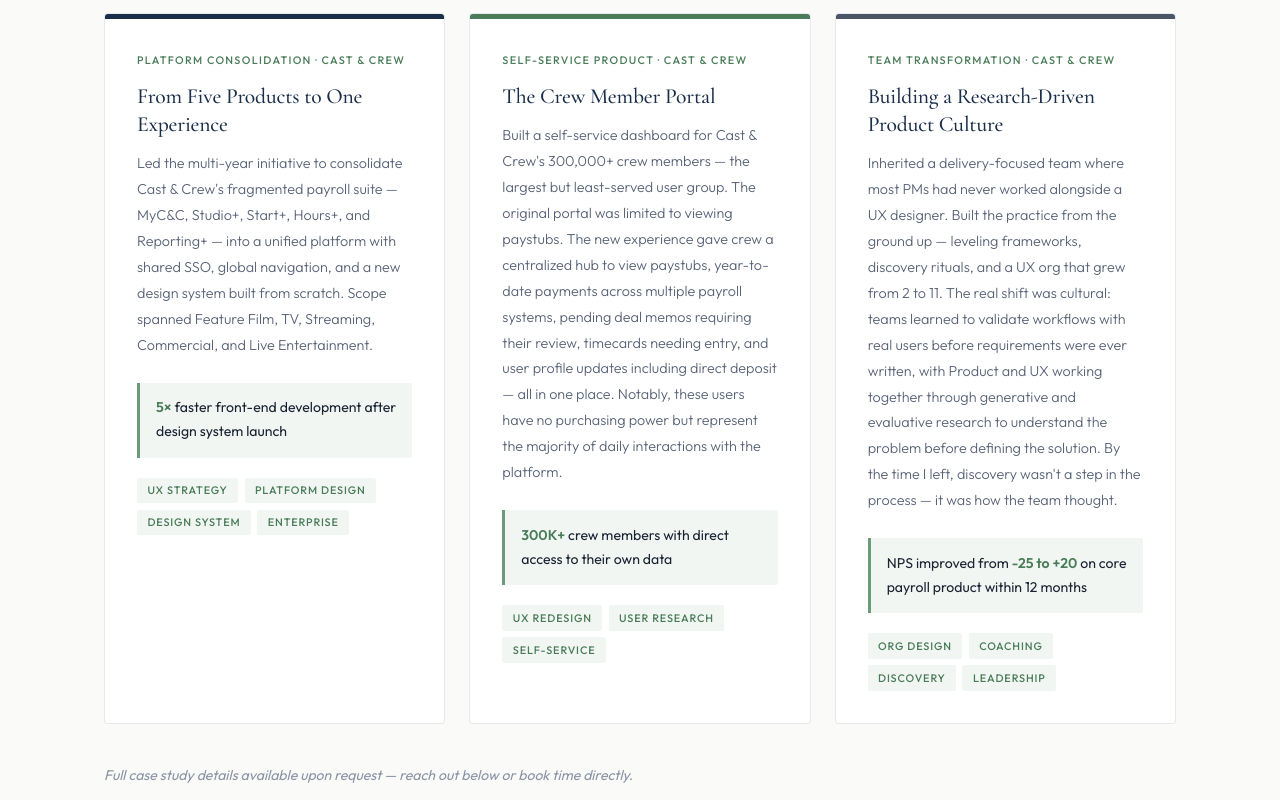
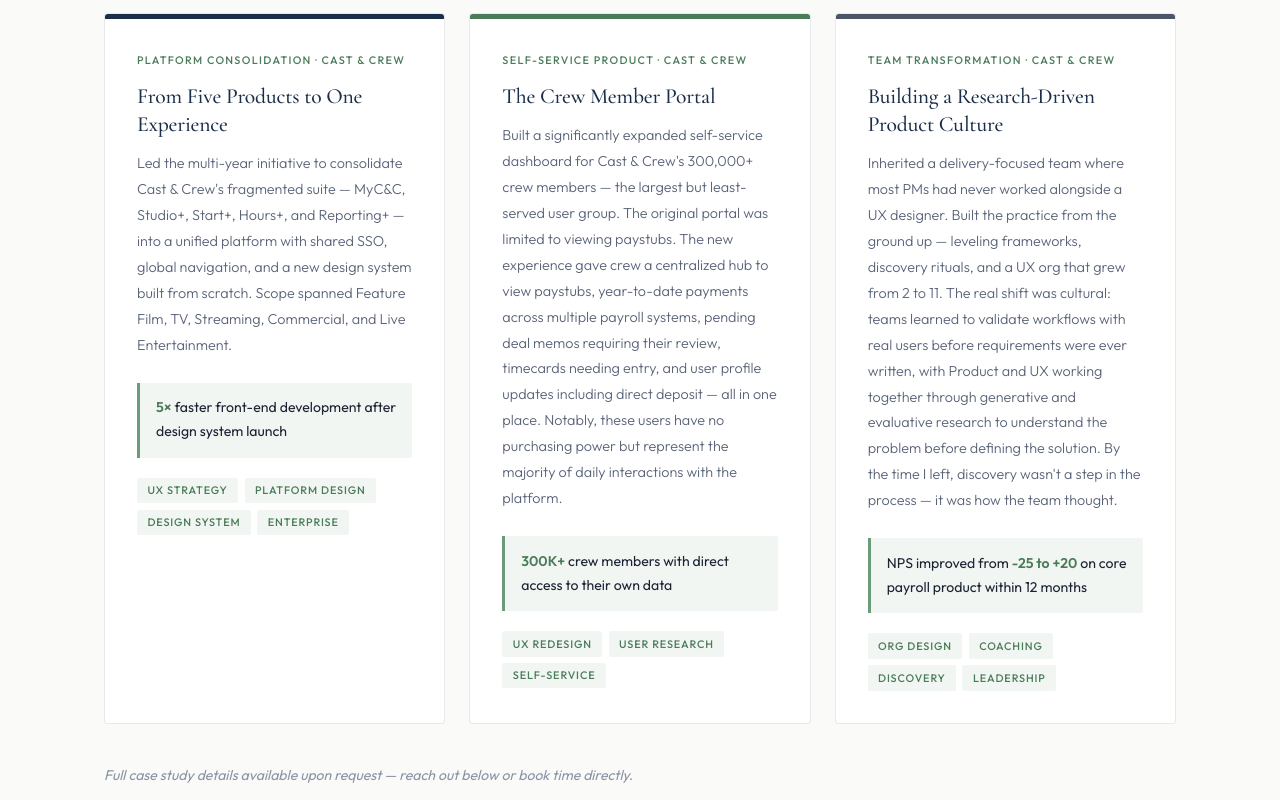
Before and after one commit to kvensel90/kvensel90.github.io, a plain HTML site: page index.html in a window 1280 px wide. Shown: the part 2900-3700 px from the top of the page. Drawn offline with nearby package versions, Linux system fonts and the light colour scheme; a script that the page names is missing.

Commit message:
Add files via upload

```diff
--- a/index.html
+++ b/index.html
@@ -815,7 +815,7 @@
         <div class="card-body">
           <div class="card-type">Platform Consolidation · Cast &amp; Crew</div>
           <div class="card-title">From Five Products to One Experience</div>
-          <div class="card-desc">Led the multi-year initiative to consolidate Cast &amp; Crew's fragmented payroll suite — MyC&amp;C, Studio+, Start+, Hours+, and Reporting+ — into a unified platform with shared SSO, global navigation, and a new design system built from scratch. Scope spanned Feature Film, TV, Streaming, Commercial, and Live Entertainment.</div>
+          <div class="card-desc">Led the multi-year initiative to consolidate Cast &amp; Crew's fragmented suite — MyC&amp;C, Studio+, Start+, Hours+, and Reporting+ — into a unified platform with shared SSO, global navigation, and a new design system built from scratch. Scope spanned Feature Film, TV, Streaming, Commercial, and Live Entertainment.</div>
           <div class="card-metric"><strong>5×</strong> faster front-end development after design system launch</div>
           <div class="card-tags">
             <span class="tag">UX Strategy</span>
@@ -831,7 +831,7 @@
         <div class="card-body">
           <div class="card-type">Self-Service Product · Cast &amp; Crew</div>
           <div class="card-title">The Crew Member Portal</div>
-          <div class="card-desc">Built a self-service dashboard for Cast &amp; Crew's 300,000+ crew members — the largest but least-served user group. The original portal was limited to viewing paystubs. The new experience gave crew a centralized hub to view paystubs, year-to-date payments across multiple payroll systems, pending deal memos requiring their review, timecards needing entry, and user profile updates including direct deposit — all in one place. Notably, these users have no purchasing power but represent the majority of daily interactions with the platform.</div>
+          <div class="card-desc">Built a significantly expanded self-service dashboard for Cast &amp; Crew's 300,000+ crew members — the largest but least-served user group. The original portal was limited to viewing paystubs. The new experience gave crew a centralized hub to view paystubs, year-to-date payments across multiple payroll systems, pending deal memos requiring their review, timecards needing entry, and user profile updates including direct deposit — all in one place. Notably, these users have no purchasing power but represent the majority of daily interactions with the platform.</div>
           <div class="card-metric"><strong>300K+</strong> crew members with direct access to their own data</div>
           <div class="card-tags">
             <span class="tag">UX Redesign</span>
@@ -917,7 +917,7 @@
           <div class="timeline-desc">Hired to establish product management and user research best practices for the Film, TV, and Streaming business unit — representing approximately 80% of company revenue — where delivery-focused teams lacked formal PM and discovery practices. Scope expanded after one year to include Commercial and Live Entertainment verticals.</div>
           <ul class="timeline-bullets">
             <li>Improved core product NPS by 45 points within 12 months — from -25 to +20 for a key payroll product</li>
-            <li>Launched crew member portal giving 300K+ crew centralized access to paystubs, deal memos, timecards, and profile and direct deposit updates — previously scattered across disconnected entry points</li>
+            <li>Expanded crew member portal from paystub-only access to a centralized hub — giving 300K+ crew visibility into YTD payments across payroll systems, pending deal memos, timecards, and direct deposit updates</li>
             <li>Transformed delivery-focused PM team into a research-driven product organization using discovery and hypothesis testing</li>
             <li>Drove payroll process improvements enabling ~90% of edits to flow through automated systems, reducing errors 10%+ YoY</li>
           </ul>
```
Also changed, not shown: MyEdit_260421_1914.jpg (added).
